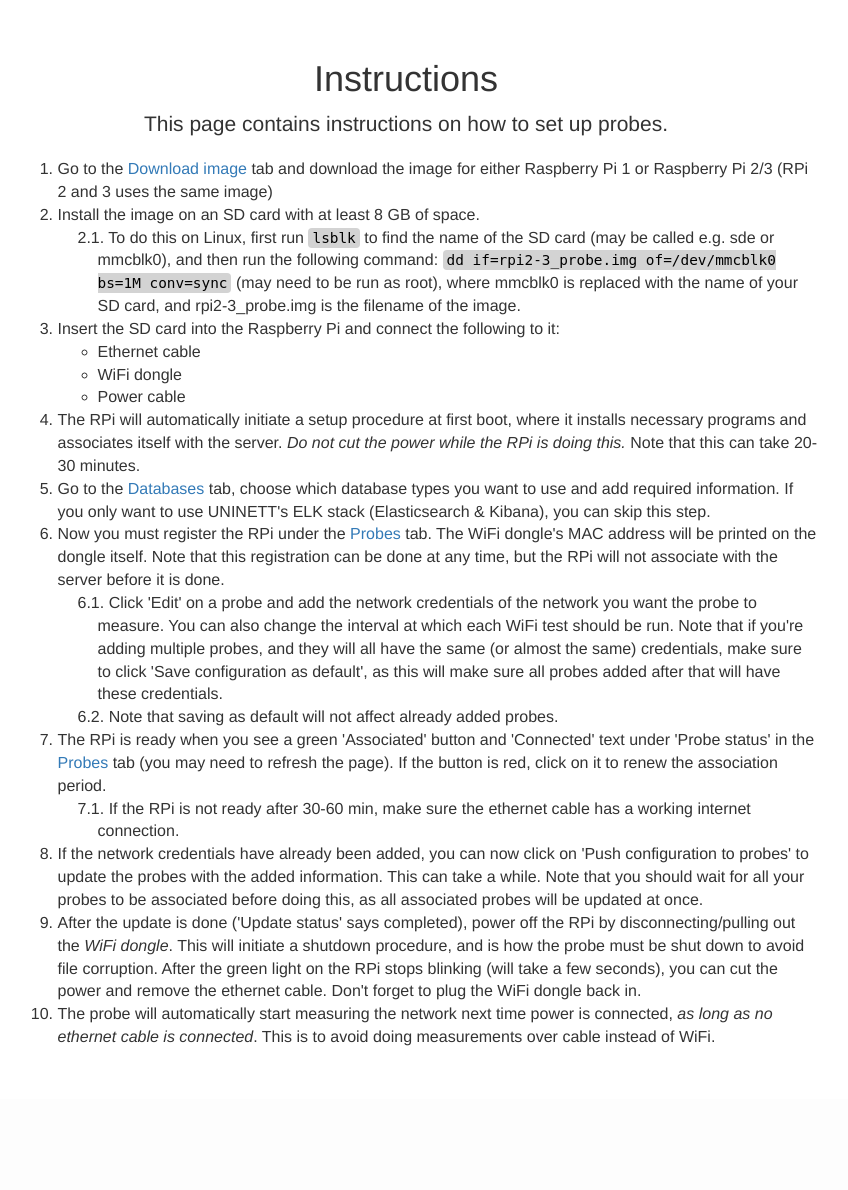
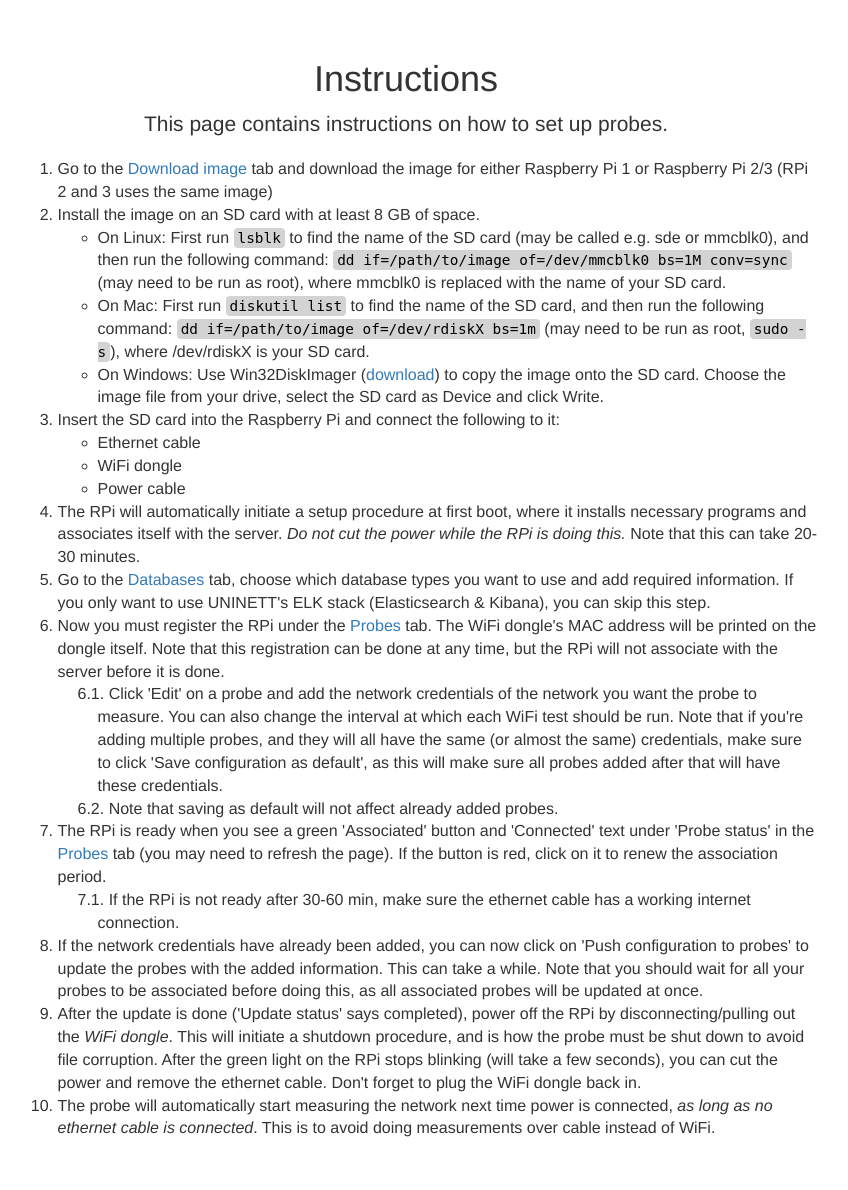
Before and after one commit to Uninett/probe-website, a Flask app: page /instructions in a window 1280 px wide. Shown: the part 51-1241 px from the top of the page, without its empty margins (234-1082 px from the left). Before the commit the page ends 1097 px from the top, so only its background shows below. Run offline with Flask 2, Linux system fonts and the light colour scheme; a user stored in the database is signed in; some libraries are stand-ins or nearby versions.

Commit message:
Instructions for writing to SD card for mac & windows

```diff
--- a/probe_website/templates/instructions.html
+++ b/probe_website/templates/instructions.html
@@ -13,10 +13,14 @@ This page contains instructions on how to set up probes.
   <ol>
     <li>Go to the <a href="{{ url_for('download_image') }}">Download image</a> tab and download the image for either Raspberry Pi 1 or Raspberry Pi 2/3 (RPi 2 and 3 uses the same image)</li>
     <li>Install the image on an SD card with at least 8 GB of space.
-      <ol>
-        <li>To do this on Linux, first run <code>lsblk</code> to find the name of the SD card (may be called e.g. sde or mmcblk0), and then run the following command: <code>dd if=rpi2-3_probe.img of=/dev/mmcblk0 bs=1M conv=sync</code> (may need to be run as root), where mmcblk0 is replaced with the name of your SD card, and rpi2-3_probe.img is the filename of the image.
+      <ul>
+        <li>On Linux: First run <code>lsblk</code> to find the name of the SD card (may be called e.g. sde or mmcblk0), and then run the following command: <code>dd if=/path/to/image of=/dev/mmcblk0 bs=1M conv=sync</code> (may need to be run as root), where mmcblk0 is replaced with the name of your SD card.
         </li>
-      </ol>
+        <li>On Mac: First run <code>diskutil list</code> to find the name of the SD card, and then run the following command: <code>dd if=/path/to/image of=/dev/rdiskX bs=1m</code> (may need to be run as root, <code>sudo -s</code>), where /dev/rdiskX is your SD card.
+        </li>
+        <li>On Windows: Use Win32DiskImager (<a href="http://sourceforge.net/projects/win32diskimager/files/latest/download">download</a>) to copy the image onto the SD card. Choose the image file from your drive, select the SD card as Device and click Write.
+        </li>
+      </ul>
     </li>
     <li>Insert the SD card into the Raspberry Pi and connect the following to it:
       <ul>
```
